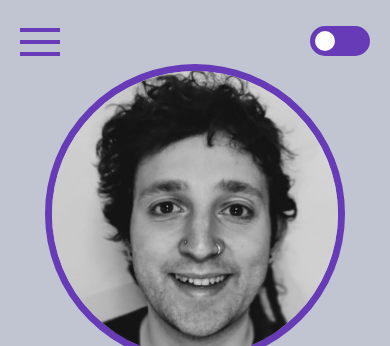
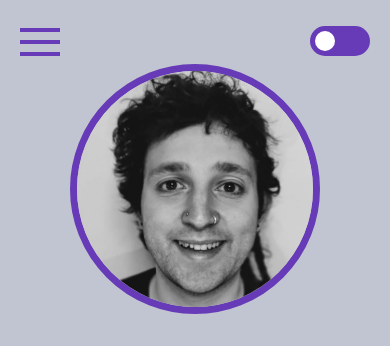
Before and after one commit to justadamhopkins/AdamHopkinsSSG, a Gatsby site: page / in a window 390 px wide. Shown: the top 346 px of the page. Built offline with nearby package versions, Linux system fonts and the light colour scheme; Gatsby itself is replaced by a stand-in of ours; a web font is replaced by a local one.

Commit message:
mobile styling on image

```diff
--- a/src/components/PortfolioImage/PortfolioImage.tsx
+++ b/src/components/PortfolioImage/PortfolioImage.tsx
@@ -5,14 +5,18 @@ import { graphql, useStaticQuery } from 'gatsby'
 import { breakpoint } from '../../styles/ui/breakpoints'
 
 const StyledPortfolioWrapper = styled.div`
-  min-width: 300px;
-  max-height: 300px;
+  min-width: 250px;
+  max-height: 250px;
   border-radius: 1000px;
   overflow: hidden;
   vertical-align: middle;
   border: 7px solid var(--secondaryBackground);
   width: 100%;
   ${breakpoint.sm`
+      min-width: 300px;
+      max-height: 300px;
+  `};
+  ${breakpoint.md`
       min-width: 350px;
       max-height: 350px;
   `};
```
